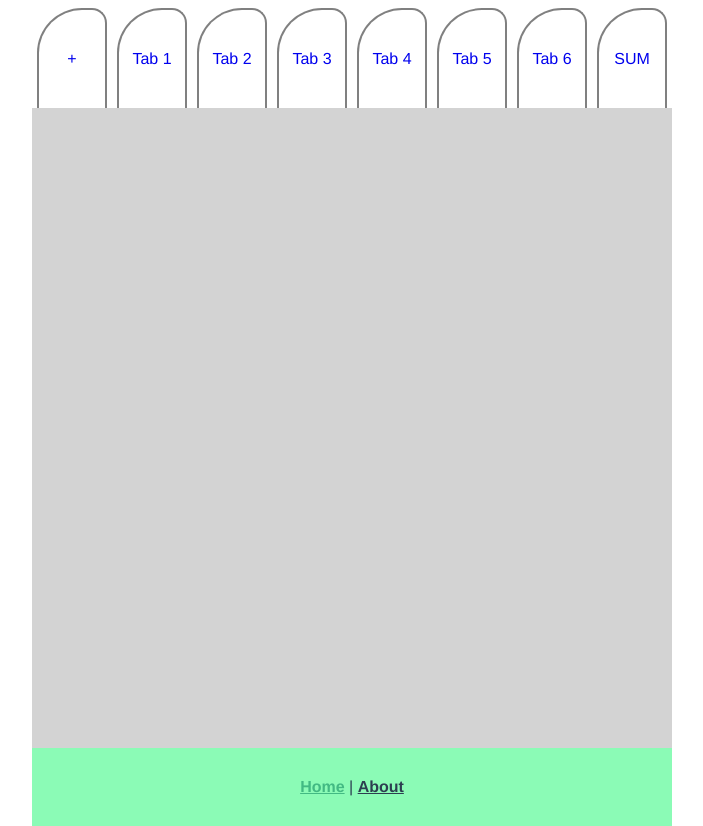
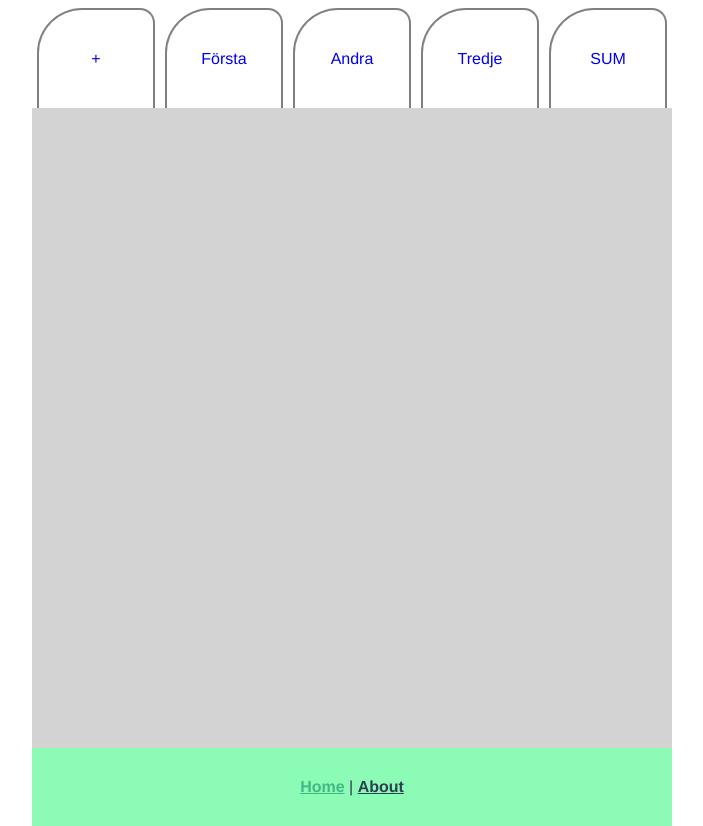
Before and after one commit to itggot-emil-willbas/decisions, a Vue app: page /#/ in a window 1280 px wide. Shown: the whole page, without its empty margins (288-991 px from the left). Built offline with nearby package versions, Linux system fonts and the light colour scheme.

Commit message:
Vuex-objekt fungerar

```diff
--- a/src/store.js
+++ b/src/store.js
@@ -5,7 +5,35 @@ Vue.use(Vuex)
 
 export default new Vuex.Store({
   state: {
-
+    vuexArray:[1,2,3],
+    numberOfTabs:3,
+    activeTab:'',
+    tabs:[
+      {
+        values:
+          {
+            id:0,
+            text:'Första',
+            value:50
+          }
+      },
+      {
+        values:
+          {
+            id:1,
+            text:'Andra',
+            value:25
+          }
+      },
+      {
+        values:
+          {
+            id:2,
+            text:'Tredje',
+            value:75
+          }
+      }
+    ]
   },
   mutations: {
 
--- a/src/views/Home.vue
+++ b/src/views/Home.vue
@@ -2,7 +2,7 @@
   <div class="home">
     <nav id="nav-tabs">
       <a href="#">+</a>
-      <a v-for="number in array" v-bind:key="number.id" href="#">Tab {{number}}</a>
+      <a v-for="tab in tabs" v-bind:key="tab.id" href="#">{{tab.values.text}}</a>
       <a href="#">SUM</a>
     </nav>
     <main></main>
@@ -11,16 +11,18 @@
 
 <script>
 // @ is an alias to /src
-
+import store from '@/store.js'
 
 export default {
   name: 'home',
   components: {
-
   },
-  data () {
-    return {
-      array:[1,2,3,4,5,6]
+  computed: {
+    vuexArray () {
+      return store.state.vuexArray;
+    },
+    tabs () {
+      return store.state.tabs;
     }
   }
 }
```
